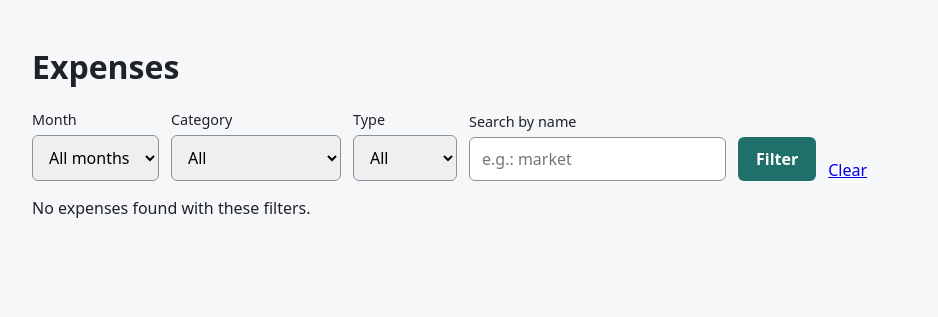
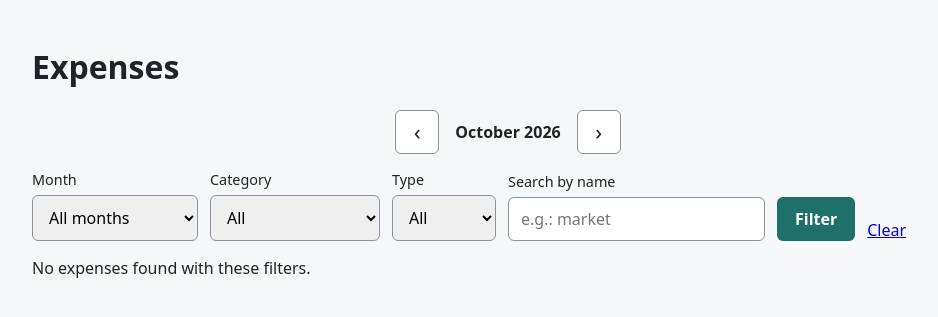
Before and after one commit to gabrielajamhour/needs-wants-tracker, a Flask app: page /?month=2026-10 in a window 1280 px wide. Shown: the part 55-372 px from the top of the page, without its empty margins (132-1070 px from the left). Run offline with Flask 3, Linux system fonts and the light colour scheme; data comes from the database, SQL or seed files in the repository; data that the repository does not hold is empty.

Commit message:
Add previous and next month arrows to the list and the summary

```diff
--- a/app.py
+++ b/app.py
@@ -7,7 +7,7 @@ from flask import Flask, abort, flash, jsonify, redirect, render_template, reque
 # Imports from other files in the project
 from budget import build_cards
 from db import DEFAULT_DB_PATH, close_db, get_db
-from helpers import DEFAULT_EMOJI, cents_to_eur, emoji_error, eur_to_cents
+from helpers import DEFAULT_EMOJI, cents_to_eur, emoji_error, eur_to_cents, month_label, shift_month
 
 app = Flask(__name__)
 app.config["DATABASE"] = os.environ.get("TRACKER_DB", DEFAULT_DB_PATH)
@@ -15,6 +15,7 @@ app.config["DATABASE"] = os.environ.get("TRACKER_DB", DEFAULT_DB_PATH)
 app.secret_key = os.environ.get("SECRET_KEY") or os.urandom(32).hex()
 app.teardown_appcontext(close_db)  # Close connection when context finishes
 app.add_template_filter(cents_to_eur, "eur")  # Simplify function usage
+app.add_template_filter(month_label, "month_label")
 
 # Types of expenses
 VALID_TYPES = {"needs", "wants", "savings"}
@@ -181,6 +182,24 @@ def index():
         conditions.append("e.name LIKE ? ESCAPE '\\'")
         params.append(like_pattern(search_query))
 
+    month_links = None
+
+    if month:
+        keep = {
+            key: value
+            for key, value in (
+                ("category_id", category_id),
+                ("type", category_type),
+                ("q", search_query),
+            )
+            if value
+        }
+        month_links = {
+            "month": month,
+            "prev_url": url_for("index", month=shift_month(month, -1), **keep),
+            "next_url": url_for("index", month=shift_month(month, 1), **keep),
+        }
+
     where = "WHERE " + " AND ".join(conditions) if conditions else ""
 
     expenses = db.execute(
@@ -220,6 +239,7 @@ def index():
             "type": category_type,
             "q": search_query,
         },
+        month_links=month_links,
     )
 
 
@@ -412,6 +432,12 @@ def summary():
     # Budget cards
     cards = build_cards(income, spent)
 
+    month_links = {
+        "month": month,
+        "prev_url": url_for("summary", month=shift_month(month, -1)),
+        "next_url": url_for("summary", month=shift_month(month, 1)),
+    }
+
     return render_template(
         "summary.html",
         month=month,
@@ -421,6 +447,7 @@ def summary():
         total_spent=total_spent,
         breakdown=[r for r in category_totals if r["total"] > 0],
         # So as to not display categories with zero spending
+        month_links=month_links,
     )
 
 
--- a/helpers.py
+++ b/helpers.py
@@ -11,6 +11,21 @@ import emoji
 
 DEFAULT_EMOJI = "🏷️"
 
+MONTH_NAMES = [
+    "january",
+    "february",
+    "march",
+    "april",
+    "may",
+    "june",
+    "july",
+    "august",
+    "september",
+    "october",
+    "november",
+    "december",
+]
+
 
 def emoji_error(text):
     """Return an error message if text is not exactly one emoji, otherwise None."""
@@ -22,6 +37,19 @@ def emoji_error(text):
     if found[0]["match_start"] != 0 or found[0]["match_end"] != len(text):
         return "Use only the emoji, without other characters."
     return None
+
+
+def shift_month(month, delta):
+    """Move a 'YYYY-MM' month by delta months: shift_month('2026-12', 1) -> '2027-01'."""
+    year, number = map(int, month.split("-"))
+    index = year * 12 + (number - 1) + delta
+    return f"{index // 12:04d}-{index % 12 + 1:02d}"
+
+
+def month_label(month):
+    """'2026-11' -> 'November 2026'."""
+    year, number = month.split("-")
+    return f"{MONTH_NAMES[int(number) - 1].capitalize()} {year}"
 
 
 def cents_to_eur(cents: int) -> str:  # Receives an integer and returns a string
--- a/static/styles.css
+++ b/static/styles.css
@@ -73,15 +73,18 @@ th {
     background: #fff;
 }
 
+/* Success flash messages */
 .flash.success {
     border-color: #1f6f6b;
 }
 
+/* Error flash messages */
 .flash.error {
     border-color: #b42318;
     color: #b42318;
 }
 
+/* Informational flash messages */
 .flash.info {
     border-color: #8a929c;
 }
@@ -348,3 +351,32 @@ emoji-picker {
     width: min(360px, 80vw);
     height: 380px;
 }
+
+/* Center the month navigation bar with arrows on each side. */
+.month-nav {
+    display: flex;
+    align-items: center;
+    justify-content: center;
+    gap: 16px;
+    margin: 16px 0;
+}
+
+/* Style the previous/next month arrows as large, touch-friendly buttons. */
+.month-arrow {
+    display: inline-flex;
+    align-items: center;
+    justify-content: center;
+    min-width: 44px;
+    min-height: 44px;
+    border: 1px solid #8a929c;
+    border-radius: 6px;
+    background: #fff;
+    color: #1f2328;
+    text-decoration: none;
+    font-size: 1.4rem;
+}
+
+/* Highlight month arrows on hover. */
+.month-arrow:hover {
+    background: #eef1f4;
+}
--- /dev/null
+++ b/templates/_month_nav.html
@@ -0,0 +1,9 @@
+{% macro month_nav(links) %}
+
+<nav class="month-nav" aria-label="Month navigation">
+    <a class="month-arrow" href="{{ links.prev_url }}" aria-label="Previous month">‹</a>
+    <strong>{{ links.month | month_label }}</strong>
+    <a class="month-arrow" href="{{ links.next_url }}" aria-label="Following month">›</a>
+</nav>
+
+{% endmacro %}
--- a/templates/index.html
+++ b/templates/index.html
@@ -1,4 +1,6 @@
 {% extends "layout.html" %}
+
+{% from "_month_nav.html" import month_nav %}
 
 {% block title %}
     Expenses
@@ -10,6 +12,10 @@
     {% set back = request.full_path.rstrip('?') %}
 
     <h1>Expenses</h1>
+
+    {% if month_links %}
+        {{ month_nav(month_links) }}
+    {% endif %}
 
     <form method="get" class="row">
 
@@ -31,7 +37,7 @@
                             selected
                         {% endif %}
                     >
-                        {{ m }}
+                        {{ m | month_label }}
                     </option>
                 {% endfor %}
 
--- a/templates/summary.html
+++ b/templates/summary.html
@@ -1,4 +1,6 @@
 {% extends "layout.html" %}
+
+{% from "_month_nav.html" import month_nav %}
 
 {% block title %}
     Summary
@@ -7,6 +9,8 @@
 {% block content %}
 
     <h1>Monthly summary</h1>
+
+    {{ month_nav(month_links) }}
 
     <form method="get" class="row">
         <label for="month">Month</label>
```
Also changed, not shown: tests/test_helpers.py (+26 -1 lines), tests/test_pages.py (+26 -0 lines).
